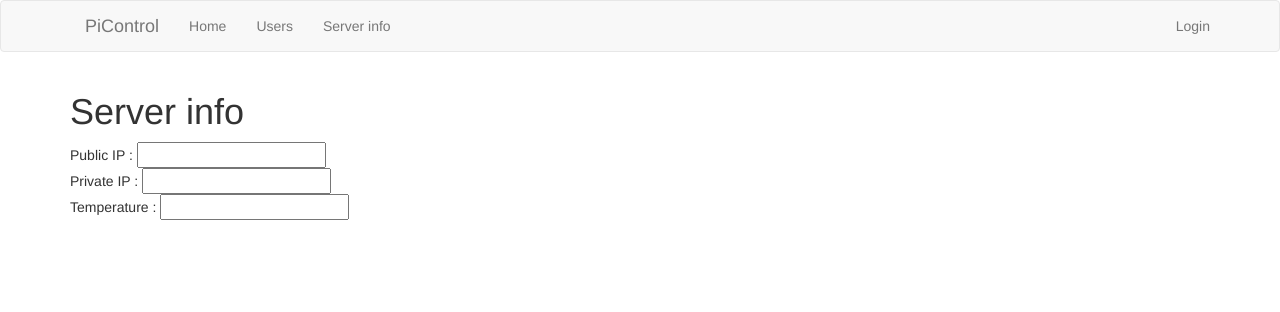
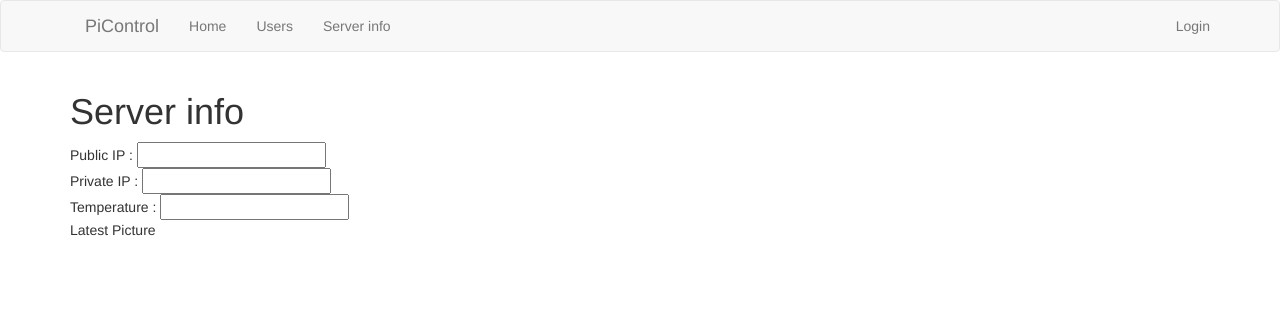
Before and after one commit to BertDR/ControlMyPi, a Flask app: template PiControl/app/templates/serverinfo.html in a window 1280 px wide. Shown: the top 312 px of the page. Run offline with Flask 2, Linux system fonts and the light colour scheme; the template is opened without the code that fills it: values that come from a table or form of the project are taken from there, others are empty; some libraries are stand-ins or nearby versions.

Commit message:
Update serverinfo.html

```diff
--- a/PiControl/app/templates/serverinfo.html
+++ b/PiControl/app/templates/serverinfo.html
@@ -7,4 +7,6 @@
         Public IP : {{ form.PublicIP }}<br>
         Private IP : {{ form.PrivateIP }}<br>
         Temperature : {{ form.Temperature }}<br>
+        Latest Picture<br>
+        <img source = "static/latest.jpg">
 {% endblock %}
```
